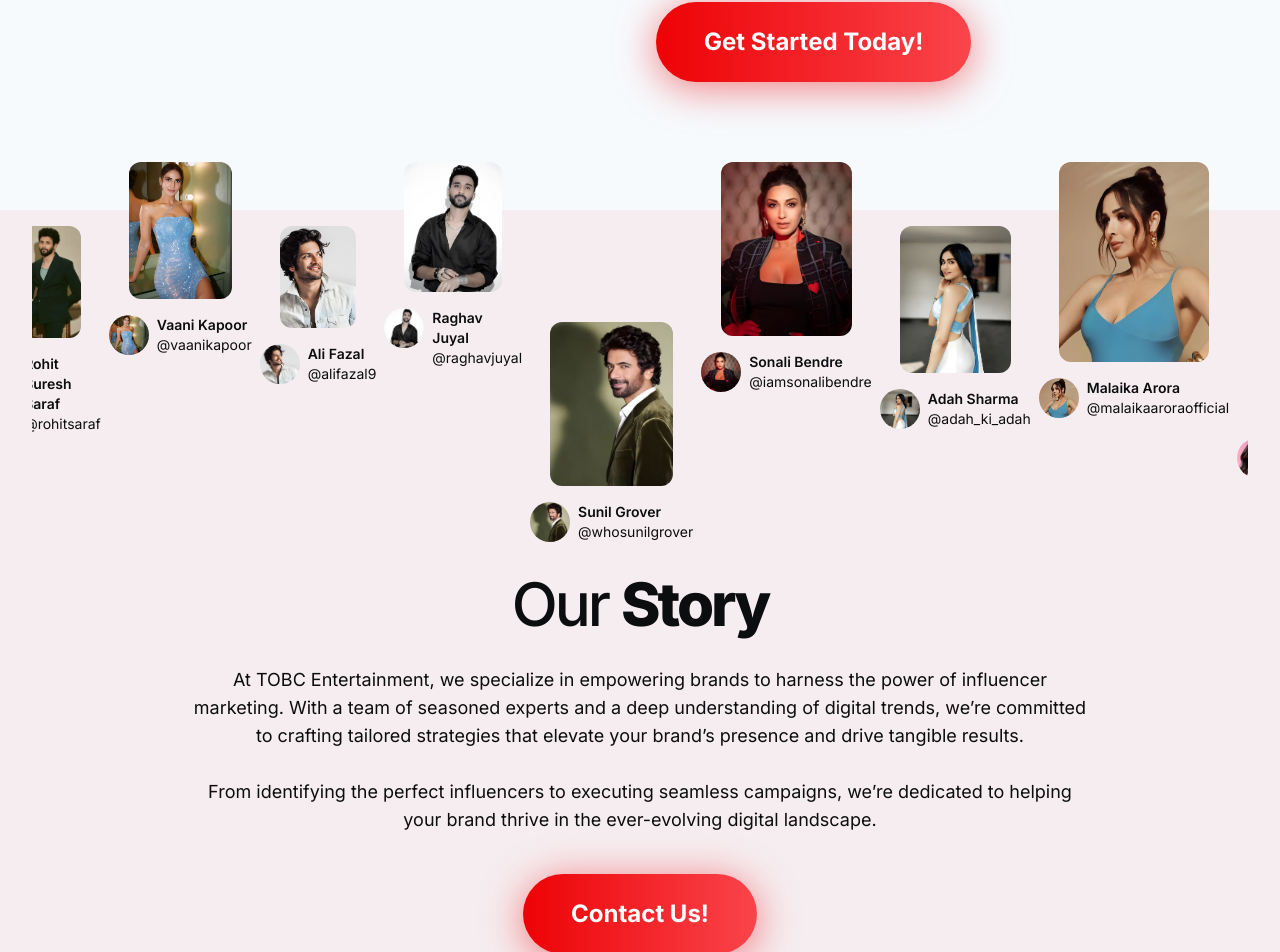
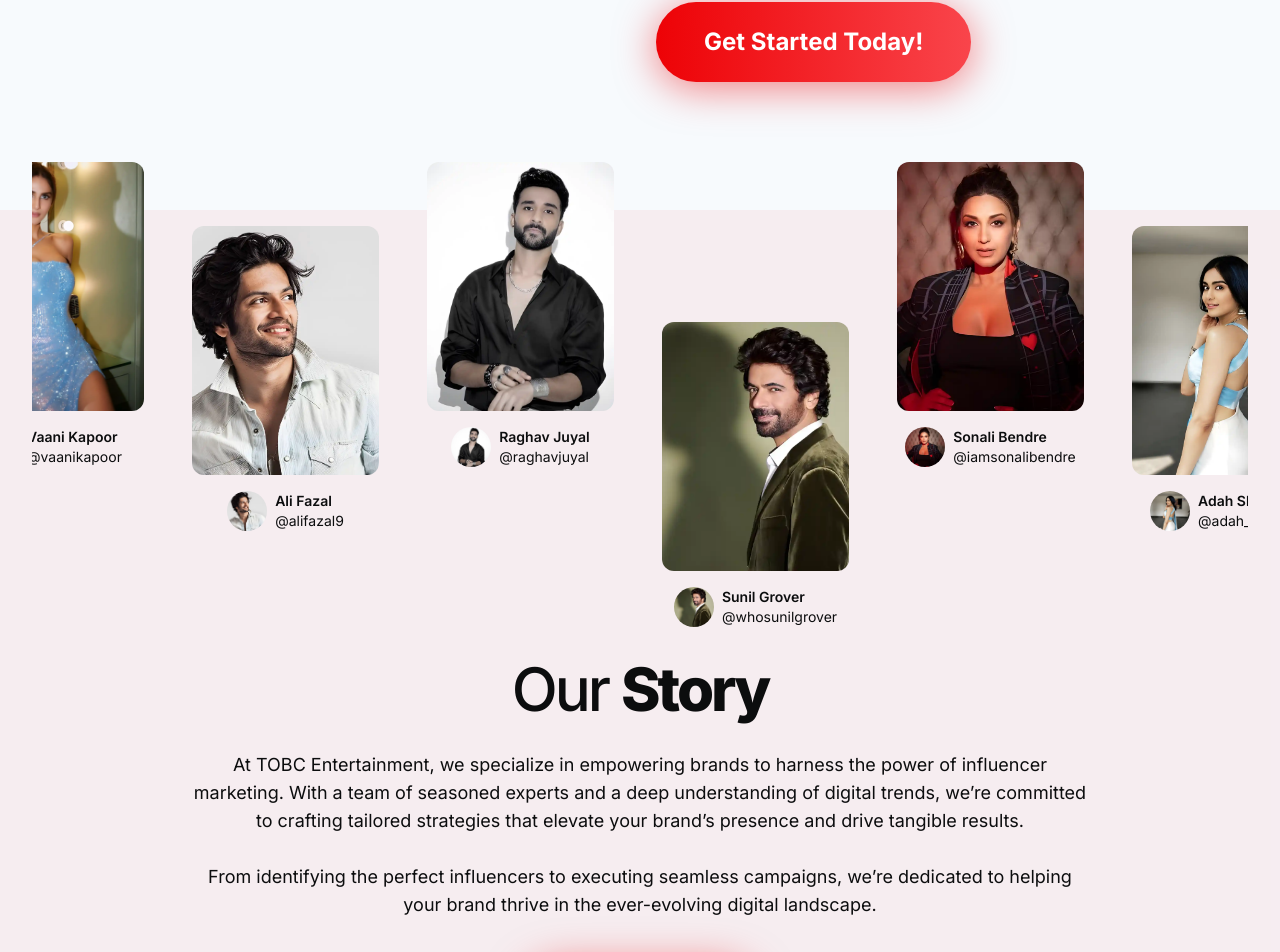
Before and after one commit to HarjjotSinghh/tobcentertainment-web, a Next.js app: page / in a window 1280 px wide. Shown: the part 4040-4992 px from the top of the page. Built offline with nearby package versions, Linux system fonts and the light colour scheme.

Commit message:
fix: celebrities images layout

```diff
--- a/components/landing-page.tsx
+++ b/components/landing-page.tsx
@@ -426,7 +426,7 @@ export default function LandingPage() {
                 draggable={false}
                 src={celeb.imageSrc}
                 alt="Influencer"
-                className="rounded-xl aspect-[3.75/5] object-cover select-none"
+                className="rounded-xl aspect-[3.75/5] min-w-[187px] object-cover select-none"
                 width="187"
                 height="250"
               />
@@ -435,7 +435,7 @@ export default function LandingPage() {
                   draggable={false}
                   src={celeb.imageSrc}
                   alt="Influencer"
-                  className="rounded-full h-fit flex-1 aspect-square object-cover"
+                  className="rounded-full h-fit flex-1 aspect-square object-cover max-w-[40px]"
                   width="40"
                   height="40"
                 />
```
